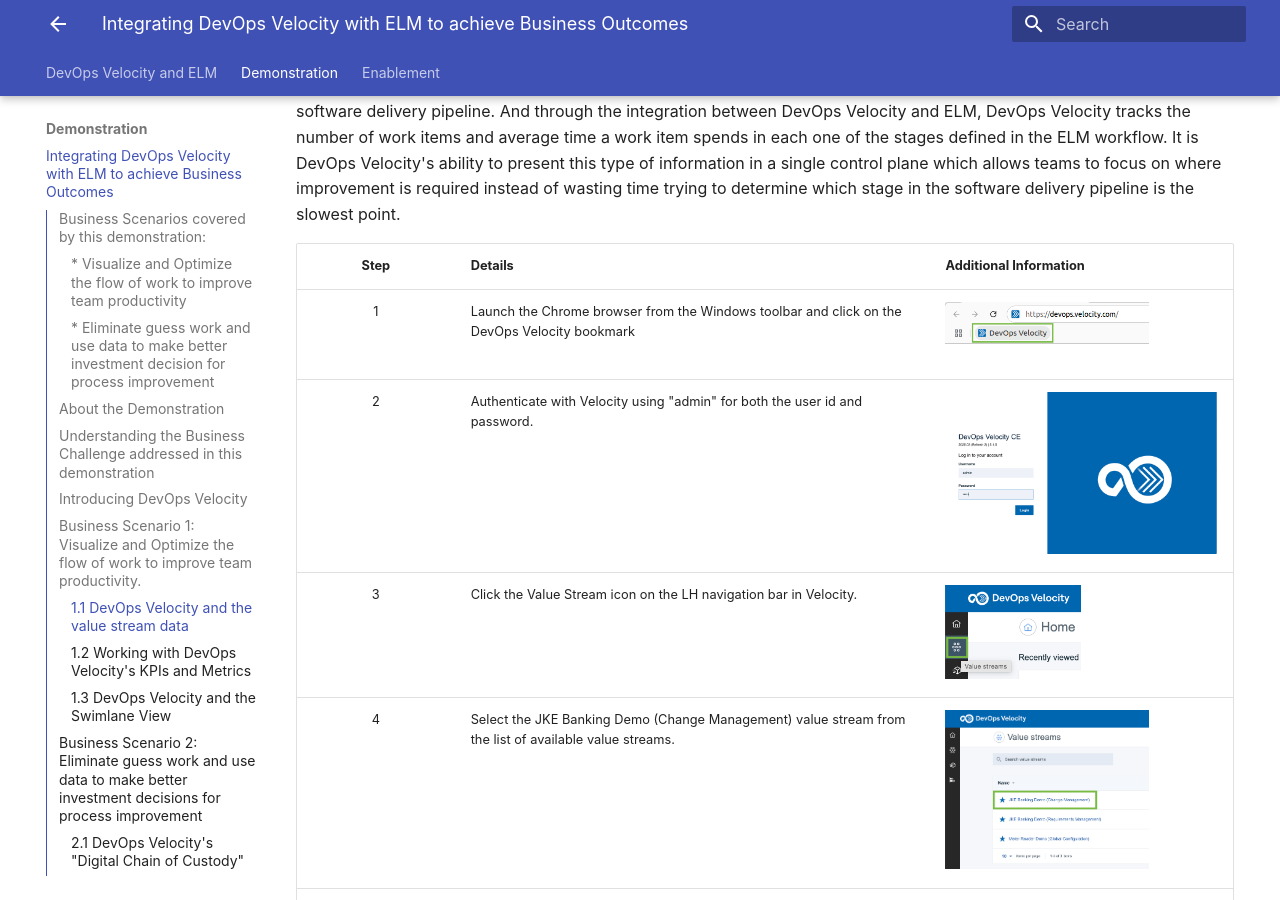
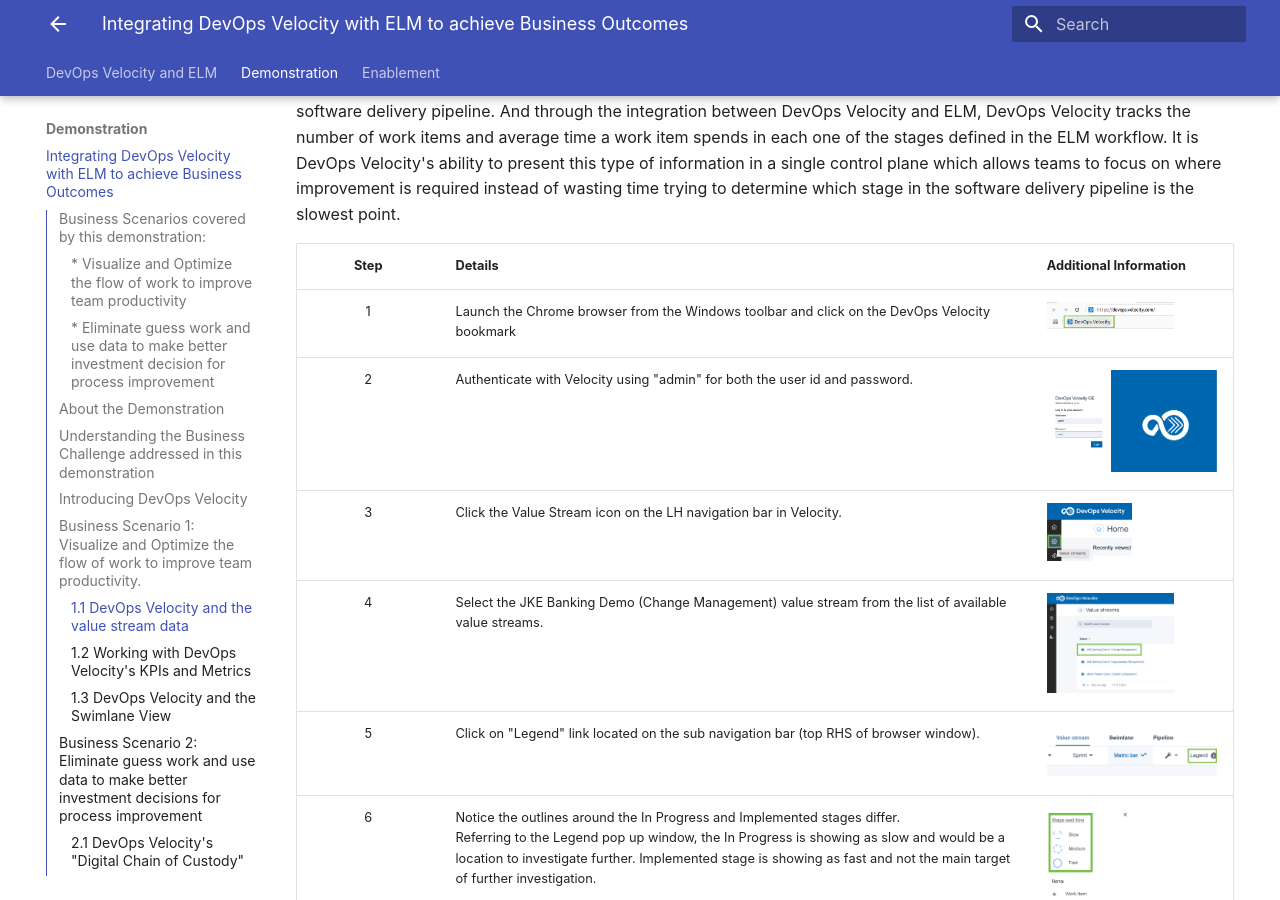
Before and after one commit to DevOpsAutomationLabs/ELM_Velocity, an MkDocs documentation site: the page built from docs/demonstration/index.md, in a window 1280 px wide and 900 px high, scrolled down 4818 px. Built offline with MkDocs 1.6.1 and Material for MkDocs 9.7.7, drawn with Linux system fonts in a browser that asks for light colours.

Commit message:
Update index.md

```diff
--- a/docs/demonstration/index.md
+++ b/docs/demonstration/index.md
@@ -73,7 +73,7 @@
 
 The value stream for this demo is architected to align with ELM's workflow including the phases and stages making up the software delivery pipeline. And through the integration between DevOps Velocity and ELM, DevOps Velocity tracks the number of work items and average time a work item spends in each one of the stages defined in the ELM workflow. It is DevOps Velocity's ability to present this type of information in a single control plane which allows teams to focus on where improvement is required instead of wasting time trying to determine which stage in the software delivery pipeline is the slowest point.
 
-| **Step** | **Details**  | **Additional Information** |
+| **Step** | <div style="width:400px">**Details**</div>  | **Additional Information** |
 |:-------------:|:------------- |:------------- |
 | 1 | Launch the Chrome browser from the Windows toolbar and click on the DevOps Velocity bookmark  | <img src="media/d1_1.png" alt="d1_1" style="width:75%; height:auto;"> |
 | 2 | Authenticate with Velocity using "admin" for both the user id and password.  | <img src="media/d1_2.png" alt="d1_2" style="width:100%; height:auto;"> |
@@ -108,7 +108,7 @@
 
 This section of the demonstration will share details on the many of the KPIs readily available in DevOps Velocity.6
 
-| **Step** | **Details**  | **Additional Information** |
+| **Step** | <div style="width:400px">**Details**</div>  | **Additional Information** |
 |:-------------:|:------------- |:------------- |
 | 1 |  Working in the JKE Banking Demo (Change Management) value stream, locate the Lead Time and Cycle Time KPis. | <img src="media/d1_26.png" alt="d1_26" style="width:100%; height:auto;"> |
 | 2 | These KPIs has been configured to calculate times and monitor change for all work items as those pass through the pipeline stages: <br/><br/> <strong>Lead Time:</strong> Start - In progress / End - Done/Verified <br/> <strong>Cycle Time:</strong> Start - In Progress / End - Done/Verified <br/> <strong>Dev Cycle Time:</strong> Start - In Progress / End - Implemented (Story) <br/> <strong>Lead Time to Change:</strong> Start - New / End - Done/Verified <br/> |   |
@@ -127,7 +127,7 @@
 
 DevOps Velocity's swimlane view display the same work items as shown on the value stream view but categorized by owner, by priority, by type, by release, and by sprint making this view a very powerful view in reviewing, managing, and updating team work during meetings. In this part of the demo, you will experience how the owner swim lane view can be used when communicating as a team. The Priority and Type swimlanes assist in determining if there is the right distribution of in flight work. And the Sprint/Release swimlanes allow the team to quickly see if work is progressing as planned or not.
 
-| **Step** | <div style="width:500px">**Details**</div>  | **Additional Information** |
+| **Step** | <div style="width:400px">**Details**</div>  | **Additional Information** |
 |:-------------:|:------------- |:------------- |
 | 1 |  Continuing to work in the JKE Banking Demo (Change Management) value stream, click on the Swimlane link located on the sub navigation bar. | <img src="media/d1_34.png" alt="d1_34" style="width:50%; height:auto;"> |
 | 2 | Click on the "Sprint" swimlane. | <img src="media/d1_35.png" alt="d1_35" style="width:25%; height:auto;"> |
```
